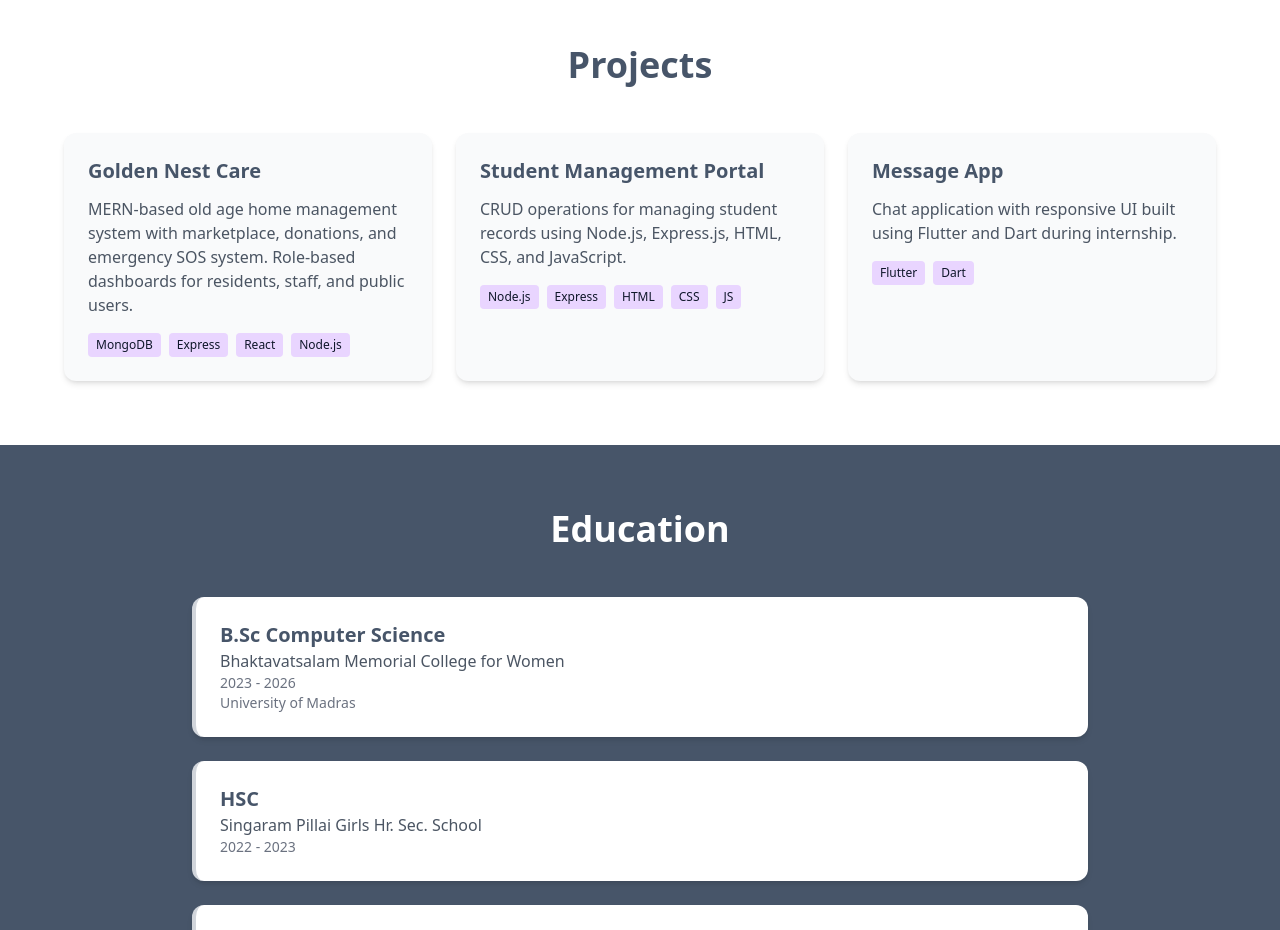
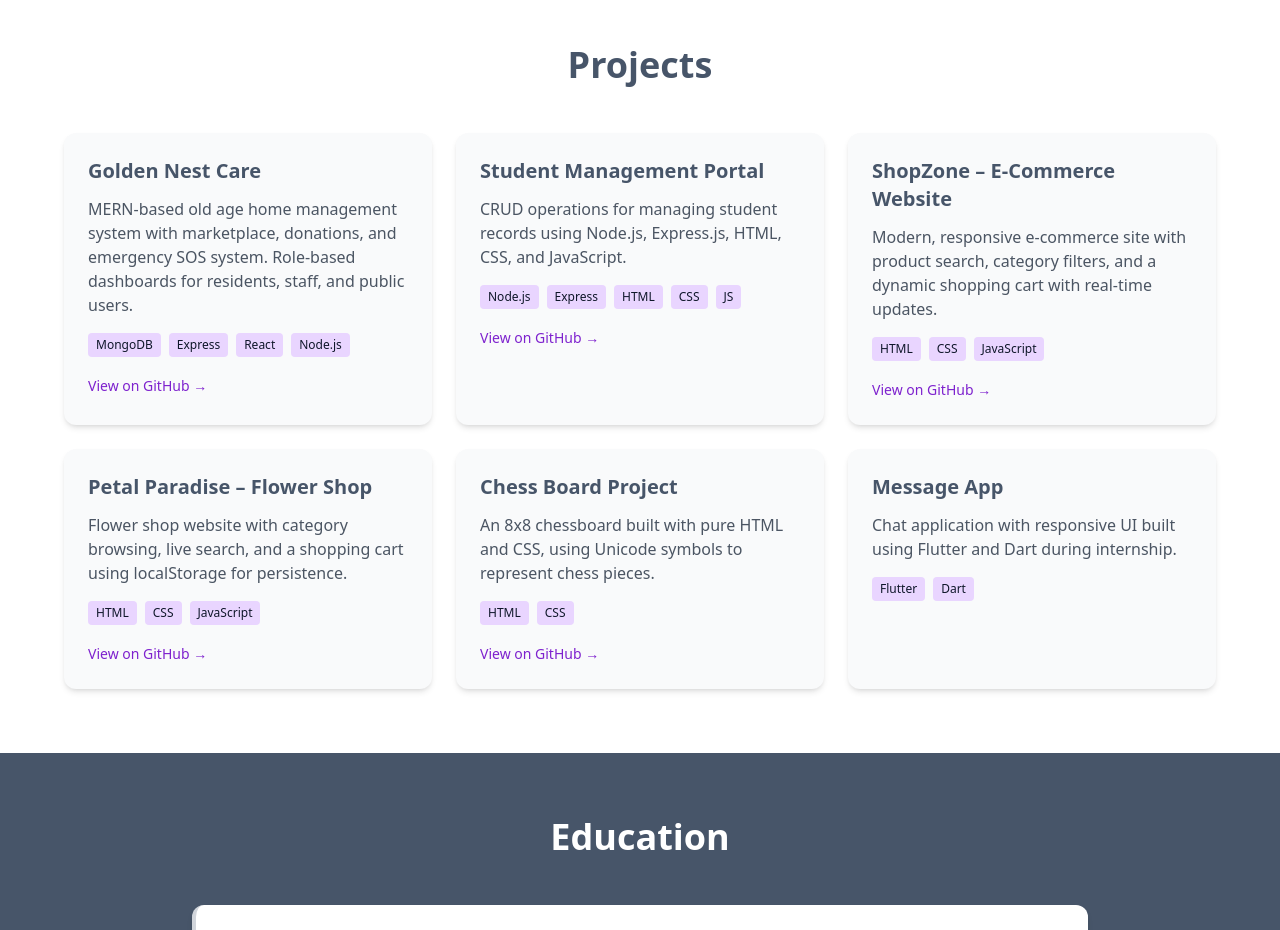
Before and after one commit to brindha257/Portfolio, a React (Vite) app in the folder frontend/: page / in a window 1280 px wide. Shown: the part 1540-2470 px from the top of the page. Built offline with nearby package versions, Linux system fonts and the light colour scheme.

Commit message:
Update Projects.jsx

```diff
--- a/frontend/src/components/Projects.jsx
+++ b/frontend/src/components/Projects.jsx
@@ -5,17 +5,38 @@ const Projects = () => {
     {
       title: 'Golden Nest Care',
       description: 'MERN-based old age home management system with marketplace, donations, and emergency SOS system. Role-based dashboards for residents, staff, and public users.',
-      tech: ['MongoDB', 'Express', 'React', 'Node.js']
+      tech: ['MongoDB', 'Express', 'React', 'Node.js'],
+      link: 'https://github.com/brindha257/Golden-Nest-Care-Old-Age-Home-Project-'
     },
     {
       title: 'Student Management Portal',
       description: 'CRUD operations for managing student records using Node.js, Express.js, HTML, CSS, and JavaScript.',
-      tech: ['Node.js', 'Express', 'HTML', 'CSS', 'JS']
+      tech: ['Node.js', 'Express', 'HTML', 'CSS', 'JS'],
+      link: 'https://github.com/brindha257/Student-Management-without-MongoDB'
+    },
+    {
+      title: 'ShopZone – E-Commerce Website',
+      description: 'Modern, responsive e-commerce site with product search, category filters, and a dynamic shopping cart with real-time updates.',
+      tech: ['HTML', 'CSS', 'JavaScript'],
+      link: 'https://github.com/brindha257/ShopZone-Modern-E-Commerce-Website'
+    },
+    {
+      title: 'Petal Paradise – Flower Shop',
+      description: 'Flower shop website with category browsing, live search, and a shopping cart using localStorage for persistence.',
+      tech: ['HTML', 'CSS', 'JavaScript'],
+      link: 'https://github.com/brindha257/flower-Shop-website'
+    },
+    {
+      title: 'Chess Board Project',
+      description: 'An 8x8 chessboard built with pure HTML and CSS, using Unicode symbols to represent chess pieces.',
+      tech: ['HTML', 'CSS'],
+      link: 'https://github.com/brindha257/Chess-Board-Project-'
     },
     {
       title: 'Message App',
       description: 'Chat application with responsive UI built using Flutter and Dart during internship.',
-      tech: ['Flutter', 'Dart']
+      tech: ['Flutter', 'Dart'],
+      link: ''
     }
   ];
 
@@ -28,16 +49,26 @@ const Projects = () => {
             <div key={index} className="bg-gray-50 p-6 rounded-xl shadow-md hover:shadow-lg transition">
               <h3 className="text-xl font-bold mb-3 text-slate-600">{project.title}</h3>
               <p className="text-gray-600 mb-4">{project.description}</p>
-              <div className="flex flex-wrap gap-2">
+              <div className="flex flex-wrap gap-2 mb-4">
                 {project.tech.map(tech => (
                   <span key={tech} className="text-xs bg-purple-200 text-slate-900 px-2 py-1 rounded">{tech}</span>
                 ))}
               </div>
+              {project.link && (
+                <a
+                  href={project.link}
+                  target="_blank"
+                  rel="noopener noreferrer"
+                  className="inline-block text-sm font-medium text-purple-700 hover:text-purple-900 hover:underline"
+                >
+                  View on GitHub →
+                </a>
+              )}
             </div>
           ))}
         </div>
       </div>
-    </section>
+    </section >
   );
 };
 
```
